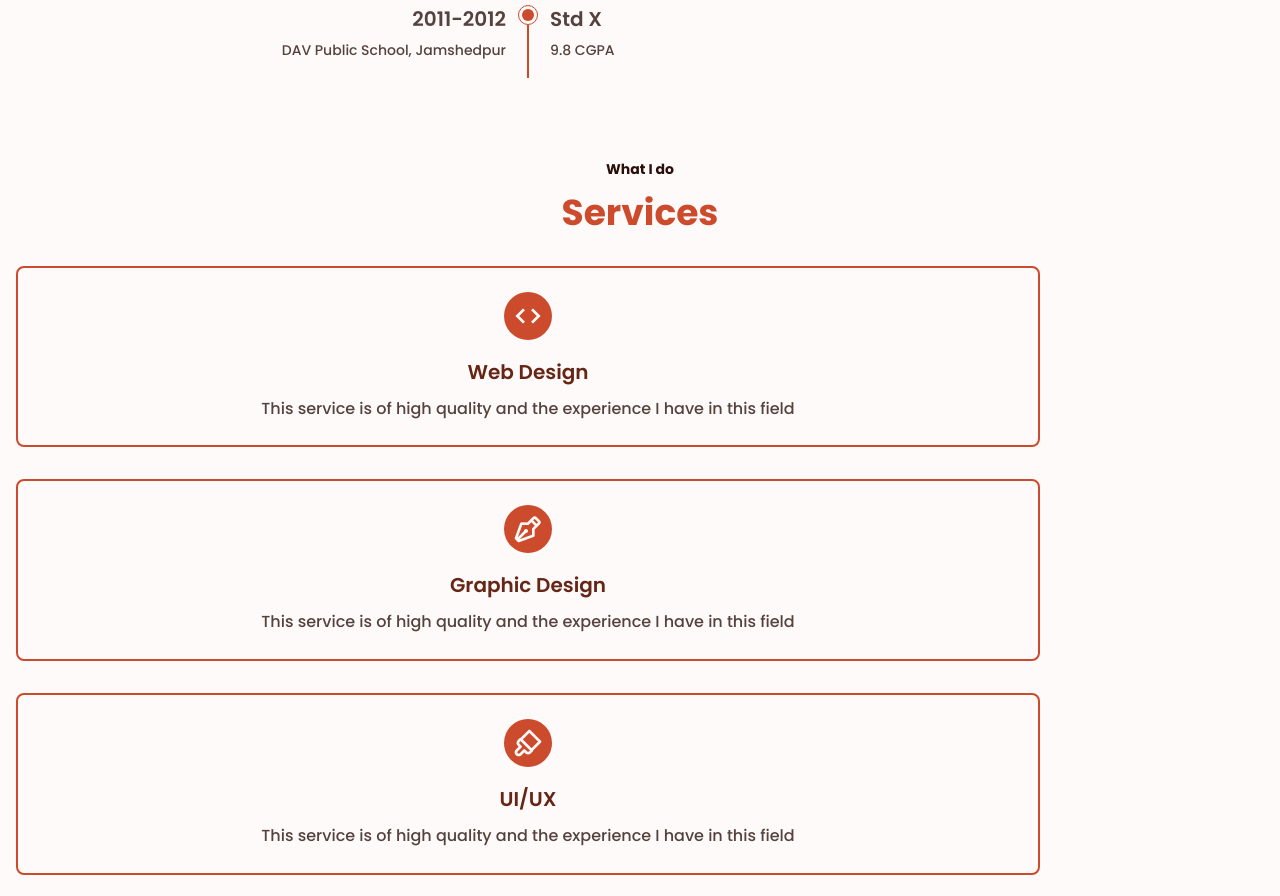
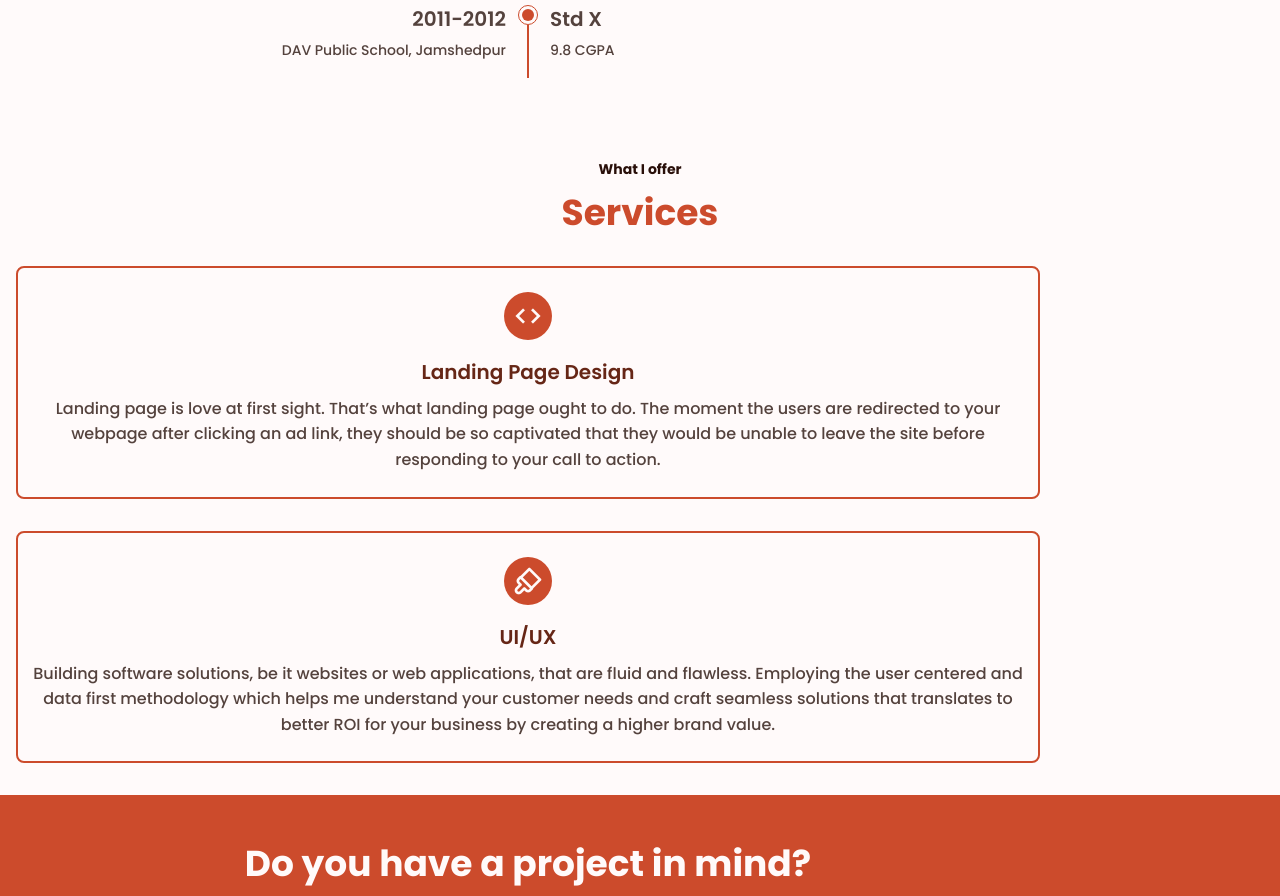
Before and after one commit to aasimahmad/Personal-Portfolio, a plain HTML site: page index.html in a window 1280 px wide. Shown: the part 3571-4467 px from the top of the page. Drawn offline with nearby package versions, Linux system fonts and the light colour scheme.

Commit message:
updated quotes and services sections

```diff
--- a/index.html
+++ b/index.html
@@ -332,26 +332,29 @@
       <!--===== SERVICES =====-->
 
       <section class="services section" id="services">
-        <span class="section-subtitle">What I do</span>
+        <span class="section-subtitle">What I offer</span>
         <h2 class="section-title">Services</h2>
 
         <div class="services__container bd-grid">
-          <div class="services__content">
-            <i class='bx bx-code bx-tada-hover services__icon' ></i>
-            <h3 class="services__title">Web Design</h3>
-            <p class="services__description">This service is of high quality and the experience I have in this field</p>
-          </div>
 
+          <!--=====
           <div class="services__content">
             <i class='bx bx-pen bx-tada-hover services__icon' ></i>
             <h3 class="services__title">Graphic Design</h3>
-            <p class="services__description">This service is of high quality and the experience I have in this field</p>
+            <p class="services__description"></p>
+          </div>
+          =====-->
+
+          <div class="services__content">
+            <i class='bx bx-code bx-tada-hover services__icon' ></i>
+            <h3 class="services__title">Landing Page Design</h3>
+            <p class="services__description">Landing page is love at first sight. That’s what landing page ought to do. The moment the users are redirected to your webpage after clicking an ad link, they should be so captivated that they would be unable to leave the site before responding to your call to action.</p>
           </div>
 
           <div class="services__content">
             <i class='bx bx-brush bx-tada-hover services__icon' ></i>
             <h3 class="services__title">UI/UX</h3>
-            <p class="services__description">This service is of high quality and the experience I have in this field</p>
+            <p class="services__description">Building software solutions, be it websites or web applications, that are fluid and flawless. Employing the user centered and data first methodology which helps me understand your customer needs and craft seamless solutions that translates to better ROI for your business by creating a higher brand value.</p>
           </div>
 
         </section>
@@ -468,8 +471,8 @@
                     <h6 class="quotelines">
                       <img class="quotes-img" src="img/quotes/steve-jobs.jpg" alt="Steve Jobs"/>
                       <br>
-                      " Because the people who are crazy enough to <br>
-                      think they can change the world are the ones who do. "
+                      "Because the people who are crazy enough to <br>
+                      think they can change the world are the ones who do."
                       <p class="desc">
                         <br>
                         <b>Steve Jobs</b>
@@ -479,8 +482,8 @@
                     <h6 class="quotelines">
                       <img class="quotes-img" src="img/quotes/bill-gates.jpg" alt="Bill Gates"/>
                       <br>
-                      " Success is a lousy teacher. It seduces smart people <br>
-                      into thinking they can't lose. "
+                      "Success is a lousy teacher. It seduces smart people <br>
+                      into thinking they can't lose."
                       <p class="desc">
                         <br>
                         <b>Bill Gates</b>
@@ -491,8 +494,8 @@
                     <h6 class="quotelines">
                       <img class="quotes-img" src="img/quotes/mark-zuckerberg.png" alt="Larry Page"/>
                       <br>
-                      " Move fast and break things. Unless you <br>
-                      are breaking stuff, you are not moving fast enough.  "
+                      "Move fast and break things. Unless you <br>
+                      are breaking stuff, you are not moving fast enough."
                       <p class="desc">
                         <br>
                         <b>Mark Zuckerberg</b>
@@ -503,8 +506,8 @@
                     <h6 class="quotelines">
                       <img class="quotes-img" src="img/quotes/larry-page.jpg" alt="Larry Page"/>
                       <br>
-                      " If you're changing the world, you're working on important things. <br>
-                      You're excited to get up in the morning. "
+                      "If you're changing the world, you're working on <br>
+                      important things. You're excited to get up in the morning."
                       <p class="desc">
                         <br>
                         <b>Larry Page</b>
```
